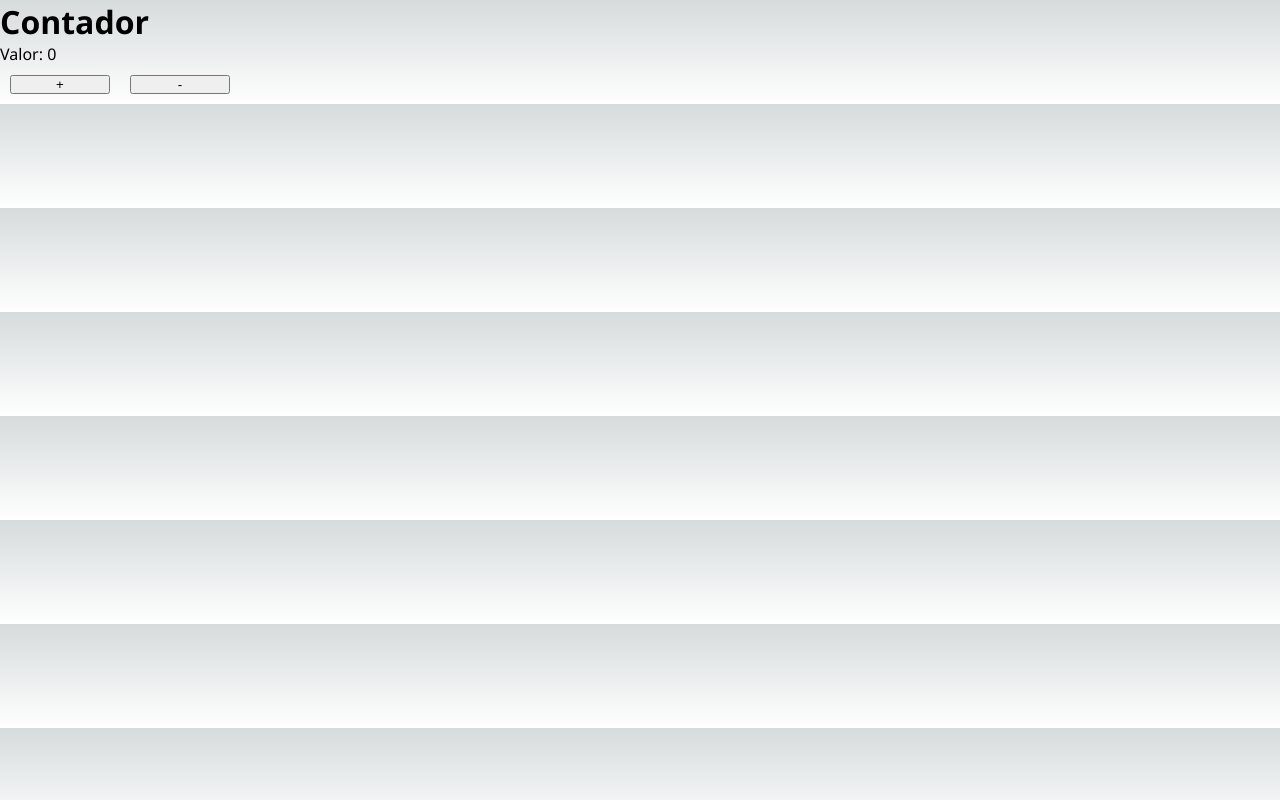
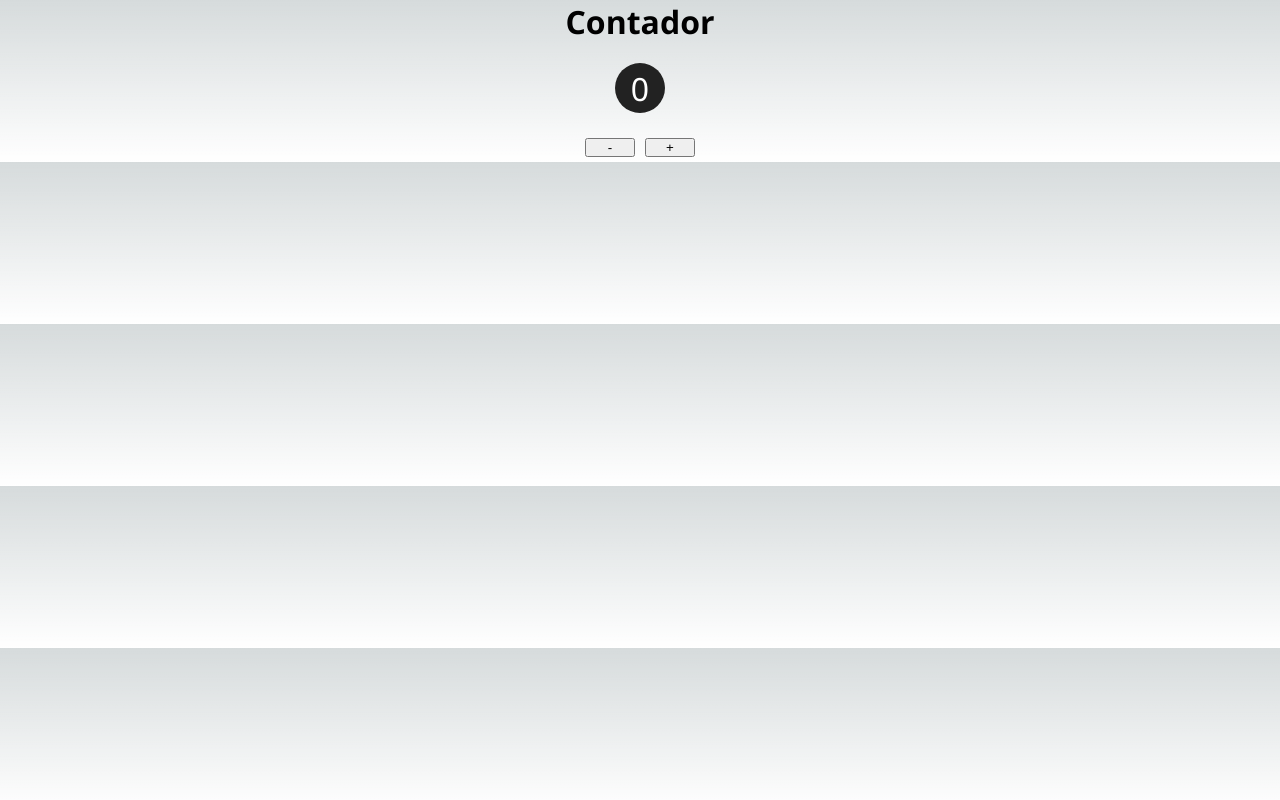
Before and after one commit to marcelolinck/exercicios-next, a Next.js app: page /estado/contador in a window 1280 px wide. Built offline with nearby package versions, Linux system fonts and the light colour scheme.

Commit message:
Iniciando aula 47.

```diff
--- /dev/null
+++ b/components/NumeroDisplay.jsx
@@ -0,0 +1,19 @@
+export default function NumeroDisplay(props){
+    return(
+        <div style={{
+            display: "flex",
+            justifyContent: 'center',
+            alignItems: 'center',
+            height: "50px",
+            width:  "50px",
+            borderRadius:  "25px",
+            backgroundColor: "#222",
+            color: "#fff",
+            fontSize: "2rem",
+            margin: "20px"
+        }}>
+            {props.numero}
+
+        </div>
+    )
+}
--- a/pages/estado/contador.jsx
+++ b/pages/estado/contador.jsx
@@ -1,37 +1,48 @@
-import {useState} from 'react'
+import NumeroDisplay from "@/components/NumeroDisplay";
+import { useState } from "react";
 
-export default function contador(){
-
+export default function contador() {
+  const [numero, setNumero] = useState(0);
   const botao = {
-        width: 100,
-        heigth: 50,
-        margin: 10,
-        alignItens: 'center',
-    }
+    width: 50,
+    heigth: 60,
+    margin: 5,
+    alignItens: "center",
+  };
 
   // function inc(){
   //     setNumero(numero + 1 )
   // }
 
   //Com ArrowFunction
-    const inc = () => {
-        setNumero(numero + 1 )
-    }
+
   // function dec(){
   //     setNumero(numero - 1 )
   // }
   //Opcao de uma linha somente
-    const dec = ()=> setNumero(numero - 1 )
+  const dec = () => setNumero(numero - 1);
 
-
-
-    const [numero, setNumero] = useState(0)
   return (
+    <div
+      style={{
+        display: "flex",
+        flexDirection: "column",
+        justifyContent: "center",
+        alignItems: "center",
+      }}
+    >
+      <h1>Contador</h1>
+      <NumeroDisplay numero={numero} />
       <div>
-            <h1>Contador</h1>
-            <div>Valor: {numero}</div>
-            <button onClick={inc} style={botao}> + </button>
-            <button onClick={dec} style={botao}> - </button>
+        <button onClick={dec} style={botao}>
+          {" "}
+          -{" "}
+        </button>
+        <button onClick={() => setNumero(numero + 1)} style={botao}>
+          {" "}
+          +{" "}
+        </button>
       </div>
-    )
+    </div>
+  );
 }
```
Also changed, not shown: pages/estado/megasena.jsx (added, +12 -0 lines), 1 other file (tests, documents, lock files or other folders). Lines whose indentation alone changed are shown as unchanged.
